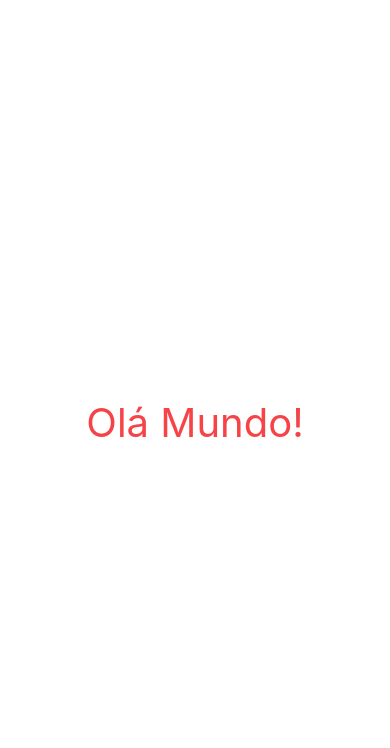
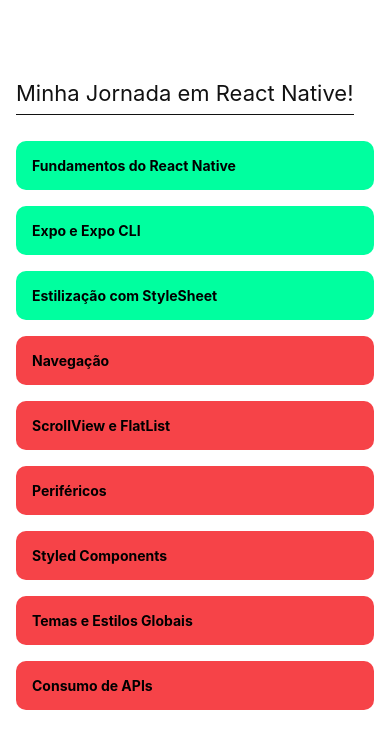
Before and after one commit to almadaj/react-native, a React Native app in the folder base-rn/: screen / in a window 390 px wide. Shown: the top 748 px of the page. Built offline with nearby package versions, Linux system fonts and the light colour scheme.

Commit message:
exercicio de estilo

```diff
--- a/base-rn/App.js
+++ b/base-rn/App.js
@@ -1,11 +1,40 @@
 import { StatusBar } from "expo-status-bar";
 import { StyleSheet, Text, View } from "react-native";
+
+function Item(props) {
+  return (
+    <View
+      style={{
+        backgroundColor: props.bgColor,
+        borderRadius: 16,
+        marginTop: 16,
+        marginRight: 16,
+        padding: 16,
+        width: "100%",
+        borderRadius: 10,
+      }}
+    >
+      <Text style={{ fontWeight: "700" }}>{props.text}</Text>
+    </View>
+  );
+}
 
 export default function App() {
   return (
     <View style={styles.container}>
-      <Text style={styles.title}>Olá Mundo!</Text>
+      <Text style={styles.title}>Minha Jornada em React Native!</Text>
       <StatusBar style="auto" />
+      <View style={styles.itemGrid}>
+        <Item text="Fundamentos do React Native" bgColor="#00ff9f" />
+        <Item text="Expo e Expo CLI" bgColor="#00ff9f" />
+        <Item text="Estilização com StyleSheet" bgColor="#00ff9f" />
+        <Item text="Navegação" bgColor="#f64348" />
+        <Item text="ScrollView e FlatList" bgColor="#f64348" />
+        <Item text="Periféricos" bgColor="#f64348" />
+        <Item text="Styled Components" bgColor="#f64348" />
+        <Item text="Temas e Estilos Globais" bgColor="#f64348" />
+        <Item text="Consumo de APIs" bgColor="#f64348" />
+      </View>
     </View>
   );
 }
@@ -14,11 +43,26 @@ const styles = StyleSheet.create({
   container: {
     flex: 1,
     backgroundColor: "#fff",
-    alignItems: "center",
-    justifyContent: "center",
+    alignItems: "flex-start",
+    paddingHorizontal: 16,
+    paddingTop: 80,
   },
   title: {
-    fontSize: 40,
-    color: "#f64348",
+    borderBottomColor: "#121212",
+    borderBottomWidth: 1,
+    color: "#121212",
+    fontSize: 22,
+    paddingBottom: 8,
+  },
+  itemGrid: {
+    flexDirection: "row",
+    flexWrap: "wrap",
+    marginTop: 10,
+  },
+  bgColorSuccess: {
+    color: "008800",
+  },
+  bgColorFail: {
+    color: "#161616",
   },
 });
```
